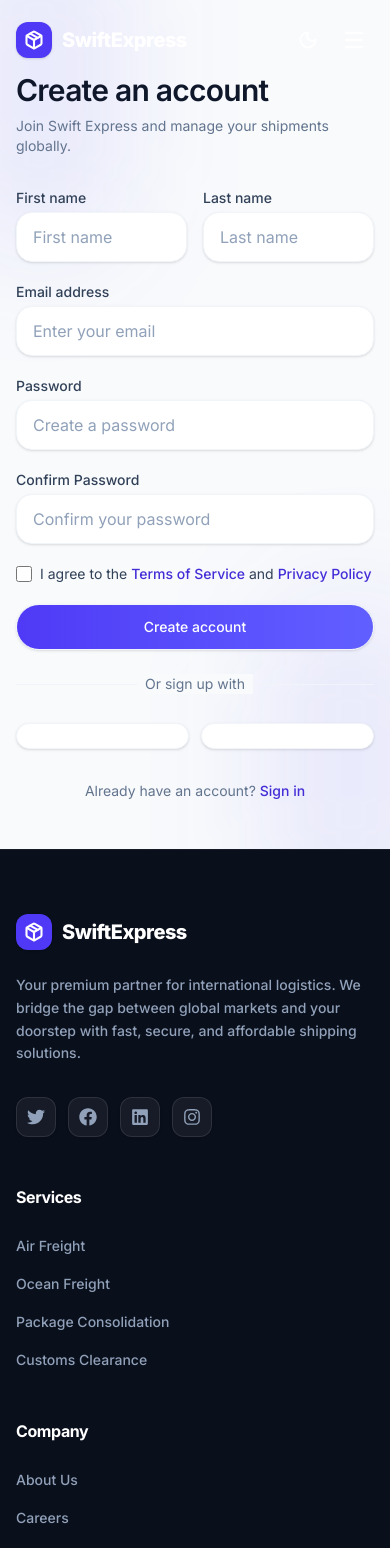
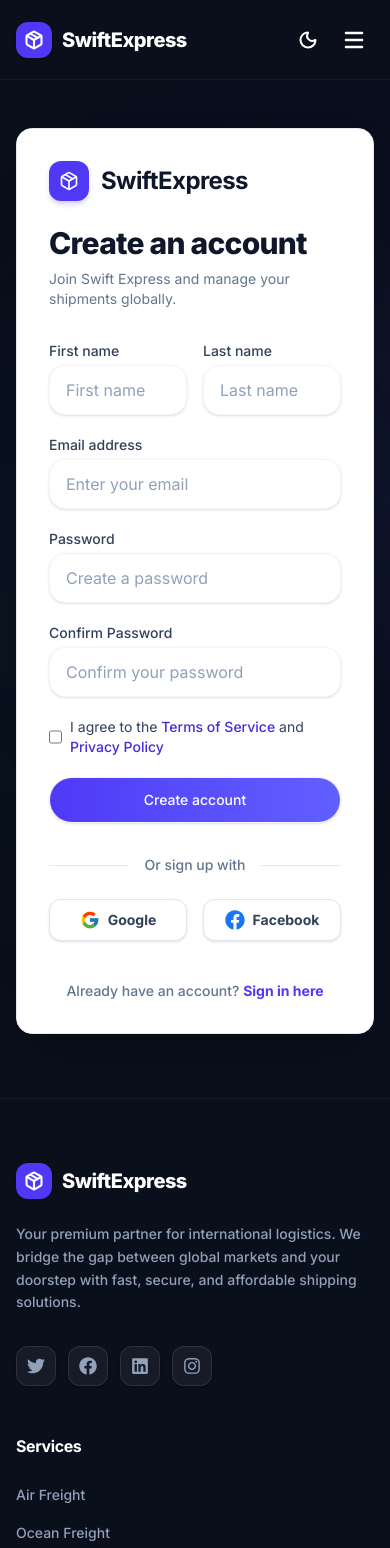
Before and after one commit to sanoyon211/SwiftExpressCargo, a Next.js app: page /signup in a window 390 px wide. Shown: the top 1548 px of the page. Built offline with nearby package versions, Linux system fonts and the light colour scheme.

Commit message:
feat: initialize application structure with global styles, landing page, and authentication layouts

```diff
--- a/src/app/globals.css
+++ b/src/app/globals.css
@@ -182,3 +182,7 @@
     }
   }
 }
+
+button, a {
+  cursor: pointer;
+}
--- a/src/app/page.jsx
+++ b/src/app/page.jsx
@@ -17,12 +17,12 @@
     <>
       <HeroHeader />
       <StatsSection />
-      <PopularBrands />
       <WhyChooseUs />
       <HowItWorks />
       <QuickTrackSection />
       <Faq />
       <Blog />
+      <PopularBrands />
       <CustomerFeedback />
       <CtaBanner />
     </>
--- a/src/app/signup/page.jsx
+++ b/src/app/signup/page.jsx
@@ -1,6 +1,9 @@
 import Link from 'next/link';
 import Image from 'next/image';
 import SignUpForm from './SignUpForm';
+import { Package, Shield, Globe } from 'lucide-react';
+import { FcGoogle } from 'react-icons/fc';
+import { FaFacebook } from 'react-icons/fa';
 
 export const metadata = {
   title: 'Sign Up | Swift Express Cargo',
@@ -9,15 +12,42 @@
 
 export default function SignUp() {
   return (
-    <div className="min-h-screen flex bg-slate-50 dark:bg-slate-900 relative overflow-hidden transition-colors duration-300">
-      {/* Background Decor */}
-      <div className="absolute top-[-10%] left-[-10%] w-[40%] h-[40%] bg-indigo-600/10 rounded-full blur-3xl" />
-      <div className="absolute bottom-[-10%] right-[-10%] w-[40%] h-[40%] bg-indigo-600/10 rounded-full blur-3xl" />
+    // পুরো পেজের ব্যাকগ্রাউন্ড গ্লোবাল ডার্ক থিমের সাথে ম্যাচড
+    <div className="min-h-screen bg-[#0A0F1C] relative overflow-hidden transition-colors duration-300 flex flex-col justify-between">
 
-      <div className="flex-1 flex flex-col justify-center py-12 px-4 sm:px-6 lg:flex-none lg:px-20 xl:px-24 z-10 w-full lg:w-1/2">
-        <div className="mx-auto w-full max-w-sm lg:w-[400px]">
-          <div>
-            <h2 className="mt-6 text-3xl font-semibold text-slate-900 dark:text-slate-50 tracking-tight">
+      {/* SOLID NAVBAR BACKGROUND: Exact height match with your main Navbar */}
+      <div className="absolute top-0 left-0 w-full h-20 sm:h-24 bg-[#0A0F1C] border-b border-white/5 z-30" />
+
+      {/* Decorative Background Glows */}
+      <div className="absolute top-1/4 left-1/4 w-96 h-96 bg-indigo-500/10 rounded-full blur-[120px] pointer-events-none z-0" />
+      <div className="absolute bottom-1/4 right-1/4 w-96 h-96 bg-emerald-500/5 rounded-full blur-[120px] pointer-events-none z-0" />
+
+      {/* ========================================== */}
+      {/* MAIN CONTAINER: Aligned perfectly with Nav */}
+      {/* ========================================== */}
+      <div className="flex-grow flex items-center justify-center pt-32 pb-16 px-4 sm:px-6 lg:px-8 z-10 relative">
+
+        {/* 🔴 THIS BOX LOCKS THE DESIGN TO ALIGN WITH NAVBAR ON ZOOM OUT */}
+        <div className="w-full max-w-5xl bg-white dark:bg-slate-900 rounded-2xl shadow-2xl border border-slate-200 dark:border-white/10 overflow-hidden grid grid-cols-1 lg:grid-cols-2 min-h-[660px]">
+
+          {/* ------------------------------------------ */}
+          {/* LEFT SIDE: AUTH FORM PANEL                 */}
+          {/* ------------------------------------------ */}
+          <div className="p-8 sm:p-12 flex flex-col justify-center items-center bg-white dark:bg-slate-900">
+            <div className="w-full max-w-sm">
+
+              {/* Header */}
+              <div className="mb-8">
+                <div className="flex items-center gap-3 mb-6">
+                  <div className="w-10 h-10 bg-indigo-600 rounded-xl flex items-center justify-center shadow-md shadow-indigo-600/20">
+                    <Package size={20} className="text-white" />
+                  </div>
+                  <span className="font-bold text-2xl tracking-tight text-slate-900 dark:text-white">
+                    SwiftExpress
+                  </span>
+                </div>
+
+                <h2 className="text-3xl font-extrabold text-slate-900 dark:text-white tracking-tight">
                   Create an account
                 </h2>
                 <p className="mt-2 text-sm text-slate-500 dark:text-slate-400">
@@ -25,73 +55,98 @@
                 </p>
               </div>
 
-          <div className="mt-8">
-            <div className="mt-6">
+              {/* Form Component */}
               <SignUpForm />
-            </div>
 
-            <div className="mt-6">
-              <div className="relative">
+              {/* Divider */}
+              <div className="mt-8 relative">
                 <div className="absolute inset-0 flex items-center">
-                  <div className="w-full border-t border-slate-100 dark:border-white/5" />
+                  <div className="w-full border-t border-slate-200 dark:border-white/10" />
                 </div>
                 <div className="relative flex justify-center text-sm">
-                  <span className="px-2 bg-slate-50 dark:bg-slate-900 text-slate-500 dark:text-slate-400">Or sign up with</span>
+                  <span className="px-4 bg-white dark:bg-slate-900 text-slate-500 dark:text-slate-400 font-medium">
+                    Or sign up with
+                  </span>
                 </div>
               </div>
 
-              <div className="mt-6 grid grid-cols-2 gap-3">
-                <div>
-                  <a
-                    href="#"
-                    className="w-full inline-flex justify-center py-3 px-4 border border-slate-100 dark:border-white/5 rounded-[16px] shadow-sm bg-white dark:bg-slate-800 text-sm font-medium text-slate-500 dark:text-slate-400 hover:bg-slate-50 dark:bg-slate-900 dark:hover:bg-slate-700 transition-colors"
+              {/* Social Logins */}
+              <div className="mt-6 grid grid-cols-2 gap-4">
+                <button
+                  type="button"
+                  className="w-full flex items-center justify-center gap-2 py-2.5 px-4 border border-slate-200 dark:border-white/10 rounded-xl shadow-sm bg-white dark:bg-[#0f1629] text-sm font-bold text-slate-700 dark:text-slate-300 hover:bg-slate-50 dark:hover:bg-[#151e32] transition-all hover:-translate-y-0.5 focus:outline-none focus:ring-2 focus:ring-indigo-500 focus:ring-offset-1 dark:focus:ring-offset-[#0A0F1C]"
                 >
-                    <span className="sr-only">Sign up with Google</span>
-                    <i className="fa-brands fa-google text-lg"></i>
-                  </a>
+                  <FcGoogle className="text-xl" />
+                  <span>Google</span>
+                </button>
+                <button
+                  type="button"
+                  className="w-full flex items-center justify-center gap-2 py-2.5 px-4 border border-slate-200 dark:border-white/10 rounded-xl shadow-sm bg-white dark:bg-[#0f1629] text-sm font-bold text-slate-700 dark:text-slate-300 hover:bg-slate-50 dark:hover:bg-[#151e32] transition-all hover:-translate-y-0.5 focus:outline-none focus:ring-2 focus:ring-indigo-500 focus:ring-offset-1 dark:focus:ring-offset-[#0A0F1C]"
+                >
+                  <FaFacebook className="text-xl text-[#1877F2]" />
+                  <span>Facebook</span>
+                </button>
               </div>
-                <div>
-                  <a
-                    href="#"
-                    className="w-full inline-flex justify-center py-3 px-4 border border-slate-100 dark:border-white/5 rounded-[16px] shadow-sm bg-white dark:bg-slate-800 text-sm font-medium text-slate-500 dark:text-slate-400 hover:bg-slate-50 dark:bg-slate-900 dark:hover:bg-slate-700 transition-colors"
-                  >
-                    <span className="sr-only">Sign up with Facebook</span>
-                    <i className="fa-brands fa-facebook text-lg text-indigo-600"></i>
-                  </a>
+
+              {/* Sign In Link */}
+              <div className="mt-10 text-center text-sm text-slate-500 dark:text-slate-400 font-medium">
+                Already have an account?{' '}
+                <Link href="/signin" className="text-indigo-600 dark:text-indigo-400 hover:text-indigo-700 font-bold transition-colors">
+                  Sign in here
+                </Link>
               </div>
             </div>
           </div>
 
-            <div className="mt-8 text-center text-sm text-slate-500 dark:text-slate-400">
-              Already have an account?{' '}
-              <Link href="/signin" className="font-medium text-indigo-700 hover:text-indigo-600 transition-colors">
-                Sign in
-              </Link>
-            </div>
-          </div>
-        </div>
-      </div>
-
-      {/* Right side background image / graphic */}
-      <div className="hidden lg:block relative w-0 flex-1">
-        <div className="absolute inset-0 h-full w-full bg-slate-900 object-cover">
-          <div className="absolute inset-0 bg-gradient-to-t from-slate-900 to-transparent z-10" />
+          {/* ------------------------------------------ */}
+          {/* RIGHT SIDE: INTEGRATED IMAGE PANEL         */}
+          {/* ------------------------------------------ */}
+          <div className="hidden lg:block relative bg-slate-900">
             <Image
-            className="absolute inset-0 h-full w-full object-cover opacity-60"
+              className="absolute inset-0 h-full w-full object-cover opacity-75"
               src="/assets/arialview.jpg"
               alt="Aerial view of port"
               fill
               sizes="50vw"
               priority
             />
-          <div className="absolute bottom-20 left-12 right-12 z-20">
-            <h3 className="text-3xl font-semibold text-white mb-4 tracking-tight">Join Our Global Network</h3>
-            <p className="text-slate-300 text-lg">
-              Unlock access to premium logistics solutions, transparent pricing, and world-class customer support.
+
+            {/* Overlays for better text contrast */}
+            <div className="absolute inset-0 bg-gradient-to-t from-slate-950 via-slate-900/10 to-transparent z-10" />
+            <div className="absolute inset-0 bg-indigo-900/20 mix-blend-multiply z-10" />
+
+            {/* Glassmorphism Content Box Inside the Card */}
+            <div className="absolute bottom-10 left-10 right-10 z-20">
+              <div className="bg-slate-950/40 backdrop-blur-md border border-white/10 p-6 sm:p-8 rounded-2xl shadow-xl">
+                <h3 className="text-2xl font-bold text-white mb-3 tracking-tight">
+                  Join Our Global Network
+                </h3>
+                <p className="text-indigo-100 text-sm sm:text-base leading-relaxed font-light mb-6">
+                  Unlock access to premium logistics solutions, transparent pricing, and world-class customer support globally.
                 </p>
+
+                {/* Trust Badges */}
+                <div className="flex items-center gap-5 pt-4 border-t border-white/10">
+                  <div className="flex items-center gap-2">
+                    <div className="w-7 h-7 rounded-lg bg-emerald-500/20 flex items-center justify-center border border-emerald-500/30 text-emerald-400">
+                      <Shield size={14} />
+                    </div>
+                    <span className="text-white text-xs font-medium">Fully Secure</span>
+                  </div>
+                  <div className="flex items-center gap-2">
+                    <div className="w-7 h-7 rounded-lg bg-blue-500/20 flex items-center justify-center border border-blue-500/30 text-blue-400">
+                      <Globe size={14} />
+                    </div>
+                    <span className="text-white text-xs font-medium">Global Reach</span>
                   </div>
                 </div>
               </div>
             </div>
+          </div>
+
+        </div>
+      </div>
+
+    </div>
   );
 }
--- a/src/components/home/Blog.jsx
+++ b/src/components/home/Blog.jsx
@@ -17,7 +17,7 @@
   if (!featuredPost) return null;
 
   return (
-    <section className="py-16 sm:py-24 bg-slate-50 dark:bg-slate-900/40 border-b border-slate-200 dark:border-white/5 transition-colors duration-300">
+    <section className="py-16 sm:py-24 bg-slate-50 dark:bg-slate-900/40 transition-colors duration-300">
       <div className="max-w-7xl mx-auto px-4 sm:px-6 lg:px-8">
 
         {/* Section Header */}
--- a/src/components/home/CustomerFeedback.jsx
+++ b/src/components/home/CustomerFeedback.jsx
@@ -66,7 +66,7 @@
 
   return (
     // 🔴 Global Dark Theme Match
-    <section className="py-16 sm:py-24 bg-slate-50 dark:bg-[#0A0F1C] border-t border-slate-200 dark:border-white/5 transition-colors duration-300">
+    <section className="py-16 sm:py-24 bg-slate-50 dark:bg-[#0A0F1C]  transition-colors duration-300">
       <div className="max-w-7xl mx-auto px-4 sm:px-6 lg:px-8">
 
         <div className="grid lg:grid-cols-12 gap-12 lg:gap-8 items-start">
--- a/src/components/home/PopularBrands.jsx
+++ b/src/components/home/PopularBrands.jsx
@@ -18,7 +18,7 @@
   const duplicatedBrands = [...brands, ...brands, ...brands];
 
   return (
-    <section className="py-16 bg-slate-50 border-b border-slate-200 dark:bg-slate-900/40 dark:border-white/5 overflow-hidden transition-colors duration-300">
+    <section className="py-16 bg-slate-50  dark:bg-slate-900/40 dark:border-white/5 overflow-hidden transition-colors duration-300">
       <div className="max-w-7xl mx-auto px-4 sm:px-6 lg:px-8 mb-12 flex flex-col md:flex-row justify-between items-start md:items-end gap-6">
         <div>
           <span className="text-indigo-600 dark:text-indigo-400 font-semibold tracking-widest uppercase text-xs sm:text-sm mb-3 block">
```
Also changed, not shown: src/app/signin/page.jsx (+43 -39 lines). Lines whose indentation alone changed are shown as unchanged.
